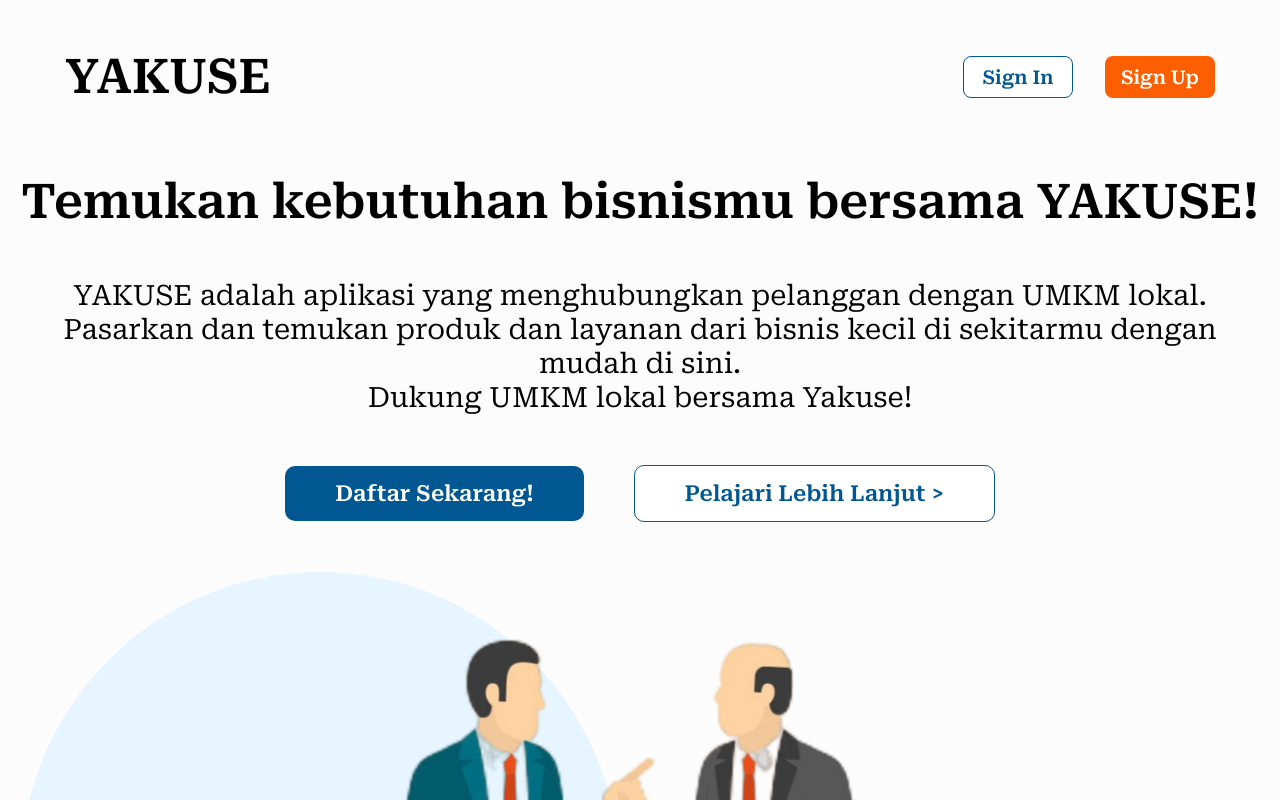
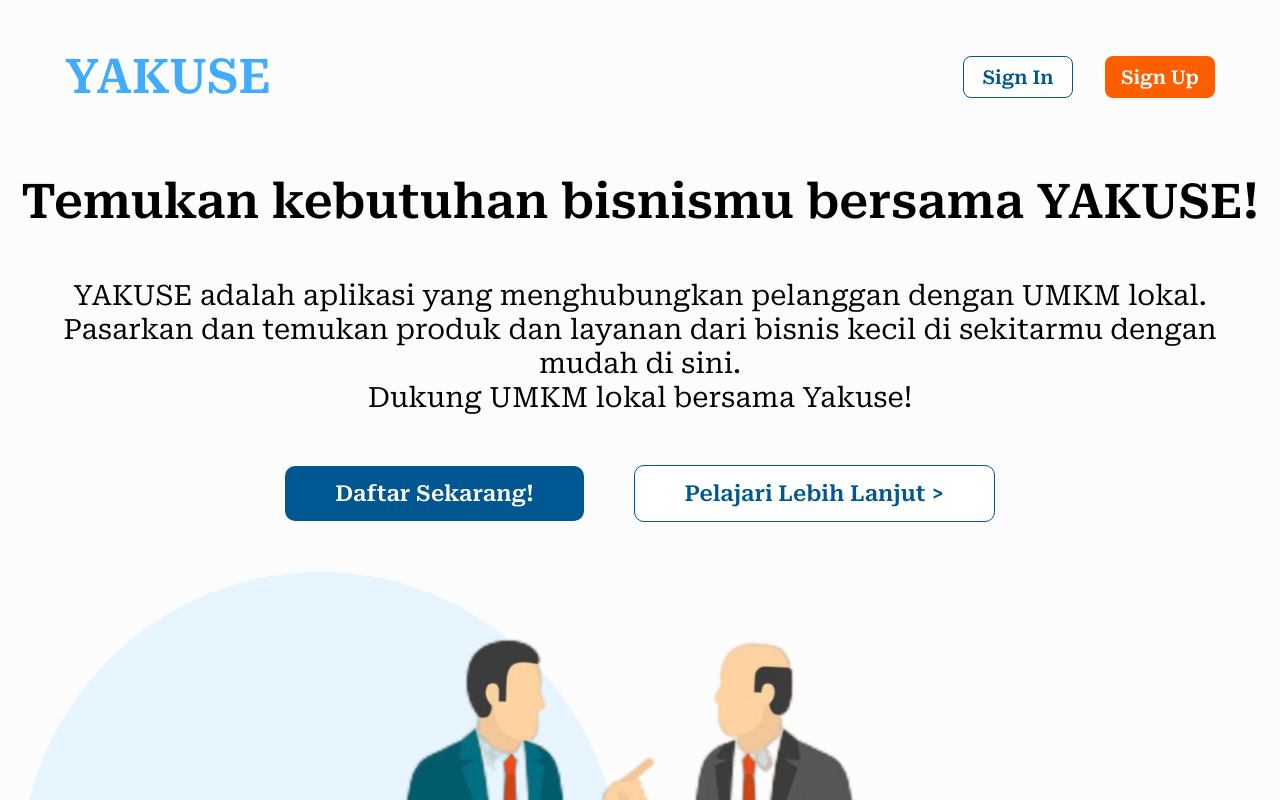
Before and after one commit to IryIndriyanto/yakuse-fe, a Next.js app: page / in a window 1280 px wide. Shown: the top 800 px of the page. Built offline with nearby package versions, Linux system fonts and the light colour scheme.

Commit message:
Add: Bg hover for button landingNavbar

```diff
--- a/src/components/landingNavbar/index.tsx
+++ b/src/components/landingNavbar/index.tsx
@@ -15,7 +15,7 @@ const LandingNavbar = () => {
     router.push("/register");
   };
   return (
-    <header className="self-stretch flex flex-row items-center justify-between py-[50px] px-[65px] gap-5 text-left text-29xl text-primary-p-one font-para-date mq825:flex-wrap mq825:pl-8 mq825:pr-8 mq825:box-border">
+    <header className="self-stretch flex flex-row items-center justify-between py-[50px] px-[65px] gap-5 text-left text-29xl text-p-one font-para-date mq825:flex-wrap mq825:pl-8 mq825:pr-8 mq825:box-border">
       {/* Yakuse Logo */}
       <a className="[text-decoration:none] relative leading-[54px] font-semibold text-[inherit]">
         YAKUSE
@@ -26,7 +26,7 @@ const LandingNavbar = () => {
         {/* Sign in Button */}
         <button
           onClick={handleSignIn}
-          className="font-para-date w-[110px] h-[42px] bg-white text-[#005792] border border-[#005792] font-semibold text-[19px] py-2 px-4 rounded-lg hover:bg-white-w-two"
+          className="font-para-date w-[110px] h-[42px] bg-white text-[#005792] border border-[#005792] font-semibold text-[19px] py-2 px-4 rounded-lg hover:bg-w-two"
         >
           Sign In
         </button>
@@ -34,7 +34,7 @@ const LandingNavbar = () => {
         {/* Sign up Button */}
         <button
           onClick={handleSignUp}
-          className="font-para-date w-[110px] h-[42px] bg-[#fd5f00]  text-white font-semibold text-[19px] py-2 px-4 rounded-lg"
+          className="font-para-date w-[110px] h-[42px] bg-[#fd5f00]  text-white font-semibold text-[19px] py-2 px-4 rounded-lg hover:bg-[#ff7f32]"
         >
           Sign Up
         </button>
```
